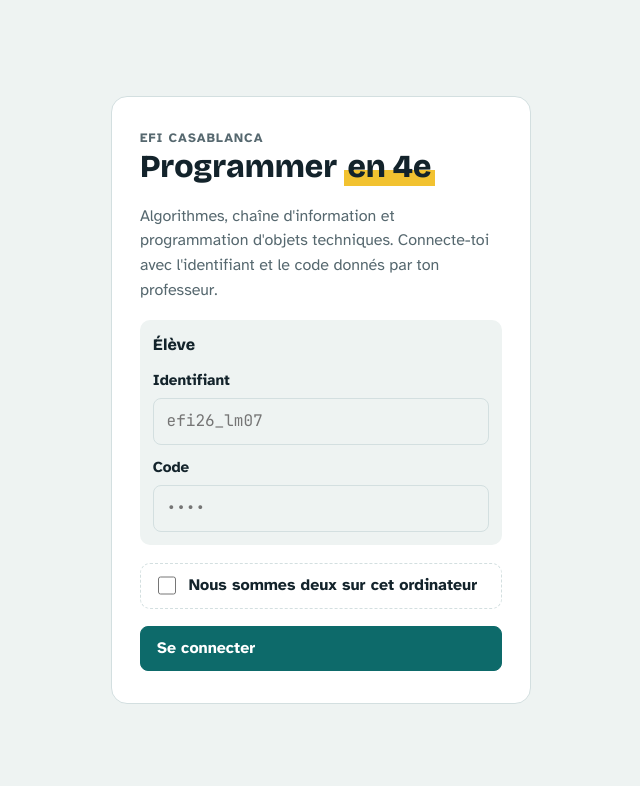
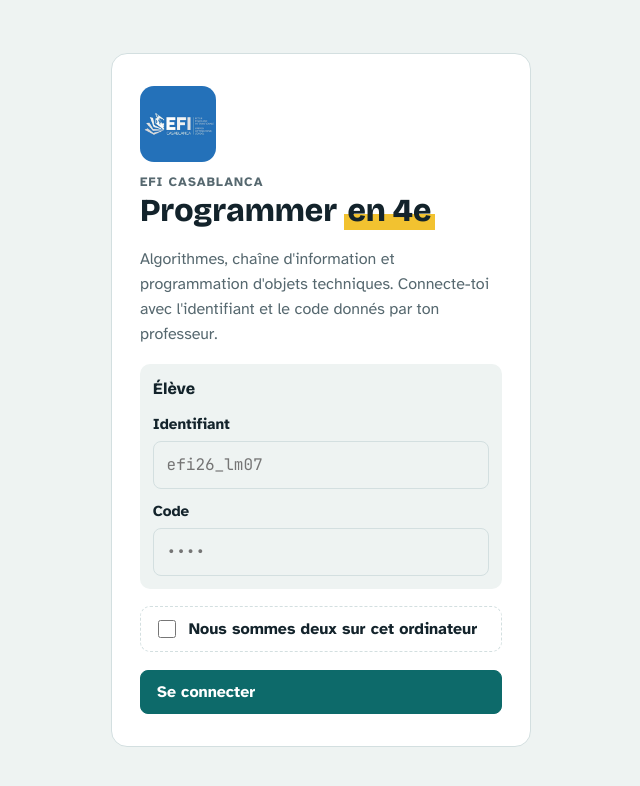
Before and after one commit to EFIEC2027/techno-4e, a plain HTML site: page index.html in a window 1280 px wide. Shown: the whole page, without its empty margins (319-959 px from the left). Drawn offline with nearby package versions, Linux system fonts and the light colour scheme.

Commit message:
Ajout du logo EFI Casablanca
Co-Authored-By: Claude Opus 5.5 <noreply@anthropic.com>
Claude-Session: https://claude.ai/code/session_01UVrVEndtxp2SNDngJCdLJY

```diff
--- a/index.html
+++ b/index.html
@@ -49,12 +49,19 @@ main { max-width: 1040px; margin: 0 auto; padding: 1.8rem 16px 4rem; display: gr
 .bloc-cours .boutons { margin-left: auto; display: flex; flex-wrap: wrap; }
 @media (max-width: 560px) { .boutons { grid-template-columns: 1fr; } .bloc-cours .boutons { margin-left: 0; width: 100%; } .bloc-cours .boutons .bouton { flex: 1; } }
 </style>
+<link rel="icon" type="image/png" href="logo-efi.png">
+<style>
+.logo-efi { width: 38px; height: 38px; border-radius: 8px; flex-shrink: 0; display: block; }
+.logo-efi.grand { width: 76px; height: 76px; border-radius: 14px; margin-bottom: .7rem; }
+.logo-efi.titre { display: inline-block; vertical-align: middle; width: 34px; height: 34px; margin-right: .5rem; }
+</style>
 </head>
 <body>
 
 <section id="ecran-connexion">
   <form class="carte-connexion" id="form-connexion" autocomplete="off">
     <div>
+      <img class="logo-efi grand" src="logo-efi.png" alt="EFI Casablanca">
       <p class="surtitre" id="etablissement"></p>
       <h1>Programmer <span>en 4e</span></h1>
     </div>
@@ -78,6 +85,7 @@ main { max-width: 1040px; margin: 0 auto; padding: 1.8rem 16px 4rem; display: gr
 
 <div id="app" hidden>
   <header class="barre">
+    <img class="logo-efi" src="logo-efi.png" alt="EFI Casablanca">
     <div class="marque">Programmer <span>en 4e</span></div>
     <div class="eleve"><span id="nom-eleve"></span><small id="classe-eleve"></small>
       <button class="bouton discret" id="b-deconnexion" type="button">Se déconnecter</button></div>
```
Also changed, not shown: cours.html (+7 -0 lines), eval.html (+8 -1 lines), exercices.html (+7 -0 lines), prof.html (+8 -2 lines), logo-efi.png (added).
